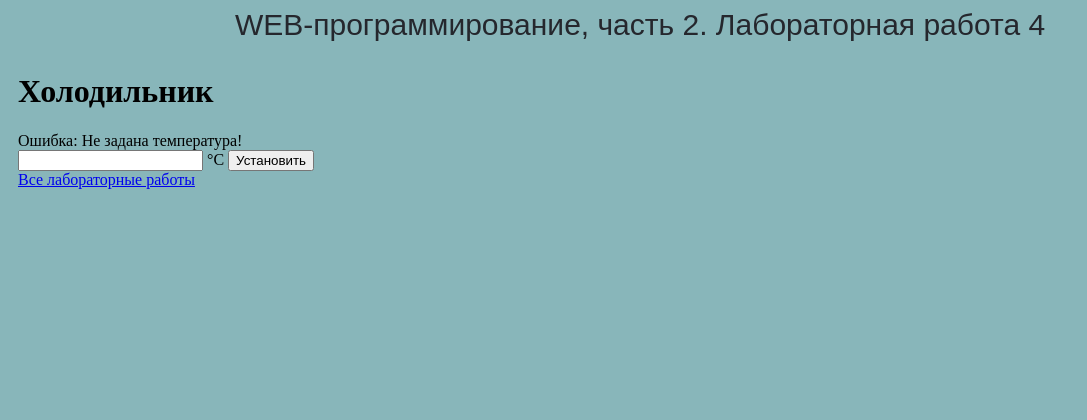
After one commit to Ex11eNTTT/my-labs-2-, a Flask app: page /lab4/holod in a window 1280 px wide. The commit adds this page. Shown: the top 420 px of the page, without its empty margins (0-1087 px from the left). Run offline with Flask 3, Linux system fonts and the light colour scheme.

Commit message:
Холодильник

```diff
--- a/lab4.py
+++ b/lab4.py
@@ -148,3 +148,32 @@ def login():
 def logout():
     session.pop('login', None)
     return redirect('/lab4/login')
+
+
+@lab4.route('/lab4/holod', methods = ['GET', 'POST'])
+def holod():
+    if request.method == 'GET':
+        if 'temp' in session:
+            temp = session['temp']
+            if int(temp)<(-12):
+                error = 'Не удалось установить температуру слишком низкое значение'
+                return  render_template('lab4/holod.html', error = error)
+            elif int(temp)>(-1):
+                error = 'Не удалось установить температуру слишком высокое значение'
+                return  render_template('lab4/holod.html', error = error)
+            elif int(temp)>(-12) and int(temp)<(-9):
+                znak = "❄️❄️❄️"
+                return render_template('lab4/holod.html', temp = temp, znak = znak)
+            elif int(temp)>(-8) and int(temp)<(-5):
+                znak = "❄️❄️"
+                return render_template('lab4/holod.html', temp = temp, znak = znak)
+            else:
+                znak = "❄️"
+                return render_template('lab4/holod.html', temp = temp, znak = znak)
+        else:
+            error = 'Не задана температура!'
+            return render_template('lab4/holod.html', error=error)
+
+    temp = request.form.get('temp')
+    session['temp'] = temp
+    return redirect('/lab4/holod')
--- /dev/null
+++ b/templates/lab4/holod.html
@@ -0,0 +1,24 @@
+{% extends "base.html" %}
+{%block lab%}Лабораторная работа 4{%endblock%}
+
+
+{%block main%}
+    <h1>Холодильник</h1>
+    <form method="post">
+        {%if error%}
+            <div>
+            Ошибка: {{error}}
+            </div>
+            <input type="number" name="temp" id="temp" required> °C
+            <button type="submit">Установить</button>
+        {%else%}
+            <div>
+                Установлена температура: {{temp}}{{znak}}<br>
+                <label for="temp">Установить новую температуру: </label>
+                <input type="number" name="temp" id="temp" required> °C
+                <button type="submit">Установить</button>
+            </div>
+
+        {%endif%}
+    </form>
+{%endblock%}
--- a/templates/lab4/lab4.html
+++ b/templates/lab4/lab4.html
@@ -13,5 +13,6 @@
         <li><a href="/lab4/degree-form">Степень</a></li>
         <li><a href="/lab4/tree">Деревья</a></li>
         <li><a href="/lab4/login">Авторизация</a></li>
+        <li><a href="/lab4/holod">Холодильник</a></li>
     </ol>
 {%endblock%}
```
